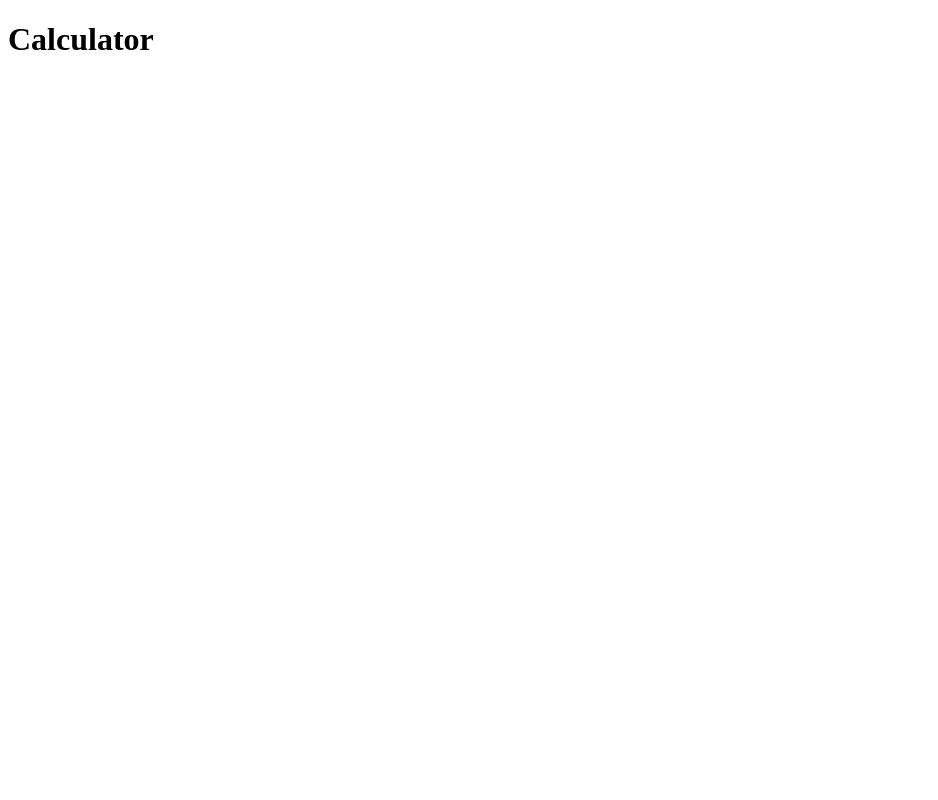
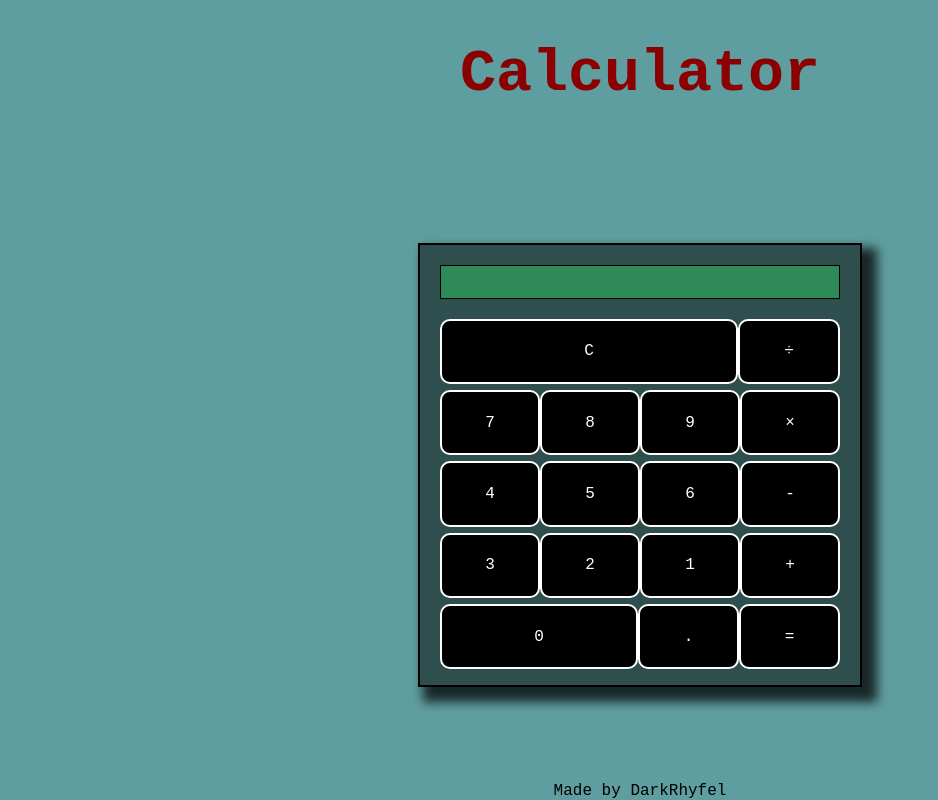
Before and after one commit to DarkRhyfel/odin-calculator, a plain HTML site: page index.html in a window 1280 px wide. Shown: the whole page, without its empty margins (0-938 px from the left). Drawn offline with Linux system fonts and the light colour scheme; a web font is replaced by a local one.

Commit message:
Added functionality to the buttons
Added functions to either display on screen or calculate a result.

```diff
--- a/index.html
+++ b/index.html
@@ -6,11 +6,45 @@
     <meta http-equiv="X-UA-Compatible" content="IE=edge">
     <meta name="viewport" content="width=device-width, initial-scale=1.0">
     <link rel="stylesheet" href="./styles/style.css">
+    <link href="http://fonts.cdnfonts.com/css/digital-numbers" rel="stylesheet">
     <title>Odin Calculator</title>
 </head>
 
 <body>
     <h1>Calculator</h1>
+    <div class="container">
+        <div class="calculator">
+            <div class="screen"></div>
+            <div class="key-row">
+                <div class="key-3">C</div>
+                <div class="key">&divide;</div>
+            </div>
+            <div class="key-row">
+                <div class="key">7</div>
+                <div class="key">8</div>
+                <div class="key">9</div>
+                <div class="key">&times;</div>
+            </div>
+            <div class="key-row">
+                <div class="key">4</div>
+                <div class="key">5</div>
+                <div class="key">6</div>
+                <div class="key">-</div>
+            </div>
+            <div class="key-row">
+                <div class="key">3</div>
+                <div class="key">2</div>
+                <div class="key">1</div>
+                <div class="key">+</div>
+            </div>
+            <div class="key-row">
+                <div class="key-2">0</div>
+                <div class="key">.</div>
+                <div class="key">=</div>
+            </div>
+        </div>
+    </div>
+    <div class="footer">Made by DarkRhyfel</div>
 </body>
 
 <script src="./scripts/main.js"></script>
--- a/scripts/main.js
+++ b/scripts/main.js
@@ -1,3 +1,61 @@
+// Initializing variables
+let screenContent = '';
+let isResult = false;
+
+const screen = document.querySelector('.screen');
+
+// Populate keys with functions
+function keyPressed(e) {
+    let keyText = e.target.textContent;
+
+    let current = screenContent.trim().split(' ').map(value => !isNaN(value) ? Number(value) : value);
+
+    if (isNaN(keyText)) {
+        if (screenContent === '') {
+            return;
+        } else if (keyText === 'C') {
+            screenContent = '';
+            isResult = false;
+        } else if (keyText === '=') {
+            if (current.length === 1 || current.length % 2 === 0) {
+                return;
+            } else {
+                while (current.length > 1) {
+                    let operation = current.splice(0, 3);
+
+                    let result = operate(...operation);
+
+                    current.unshift(result);
+                }
+
+                screenContent = current[0].toString();
+                isResult = true;
+            }
+        } else {
+            if (isNaN(current.at(-1))) {
+                screenContent = `${current.slice(0, -1).join(' ')} ${keyText} `;
+            } else {
+                screenContent = `${screenContent} ${keyText} `;
+            }
+
+            isResult = false;
+        }
+    } else {
+        if (isResult) {
+            screenContent = keyText;
+            isResult = false;
+        } else {
+            screenContent += keyText;
+        }
+    }
+
+    screen.textContent = screenContent;
+}
+
+const keys = document.querySelectorAll('.key, .key-2, .key-3');
+
+keys.forEach(key => key.addEventListener('click', keyPressed));
+
 // Basic Math Functions
 
 function add(a, b) {
@@ -13,19 +71,19 @@ function multiply(a, b) {
 }
 
 function divide(a, b) {
-    return a / b;
+    return b === 0 ? 'Mathematical Error!' : Math.round((a / b) * 100) / 100;
 }
 
 // Execute operation from calculator
-function operate(num1, num2, operation) {
+function operate(num1, operation, num2) {
     switch (operation) {
         case '+':
             return add(num1, num2);
         case '-':
             return subtract(num1, num2);
-        case '*':
+        case '×':
             return multiply(num1, num2);
-        case '/':
+        case '÷':
             return divide(num1, num2);
         default:
             return 'Syntax Error!';
--- a/styles/style.css
+++ b/styles/style.css
@@ -0,0 +1,94 @@
+/* Common Styles */
+
+body {
+    margin: 0;
+    padding: 0;
+    height: 100vh;
+    background-color: cadetblue;
+    font-family: 'Courier New', Courier, monospace;
+}
+
+h1 {
+    text-align: center;
+    color: darkred;
+    font-size: 60px;
+}
+
+
+/* Class styles */
+
+body,
+.container,
+.calculator,
+.screen,
+.key-row,
+.key,
+.key-2,
+.key-3 {
+    display: flex;
+}
+
+body,
+.container,
+.calculator {
+    flex-direction: column;
+    align-items: center;
+}
+
+.container {
+    flex: 1;
+    justify-content: center;
+}
+
+.calculator {
+    background-color: darkslategray;
+    min-width: 400px;
+    min-height: 400px;
+    border: 2px solid black;
+    box-shadow: 10px 10px 10px 5px rgba(0, 0, 0, 0.75);
+    padding: 20px;
+    gap: 10px;
+}
+
+.screen {
+    background-color: seagreen;
+    height: 10%;
+    width: 100%;
+    border: 1px solid black;
+    padding: 5px;
+    margin-bottom: 10px;
+    box-sizing: border-box;
+    flex: 0 1 auto;
+    font-family: 'Digital Numbers', sans-serif;
+    align-items: center;
+    justify-content: flex-end;
+}
+
+.key-row {
+    height: 20%;
+    width: 100%;
+}
+
+.key,
+.key-2,
+.key-3 {
+    align-items: center;
+    justify-content: center;
+    height: 100%;
+    background-color: black;
+    color: white;
+    border: 2px solid white;
+    border-radius: 10px;
+}
+
+.key {
+    width: 25%;
+}
+
+.key-2 {
+    width: 50%;
+}
+
+.key-3 {
+    width: 75%;
+}
```
